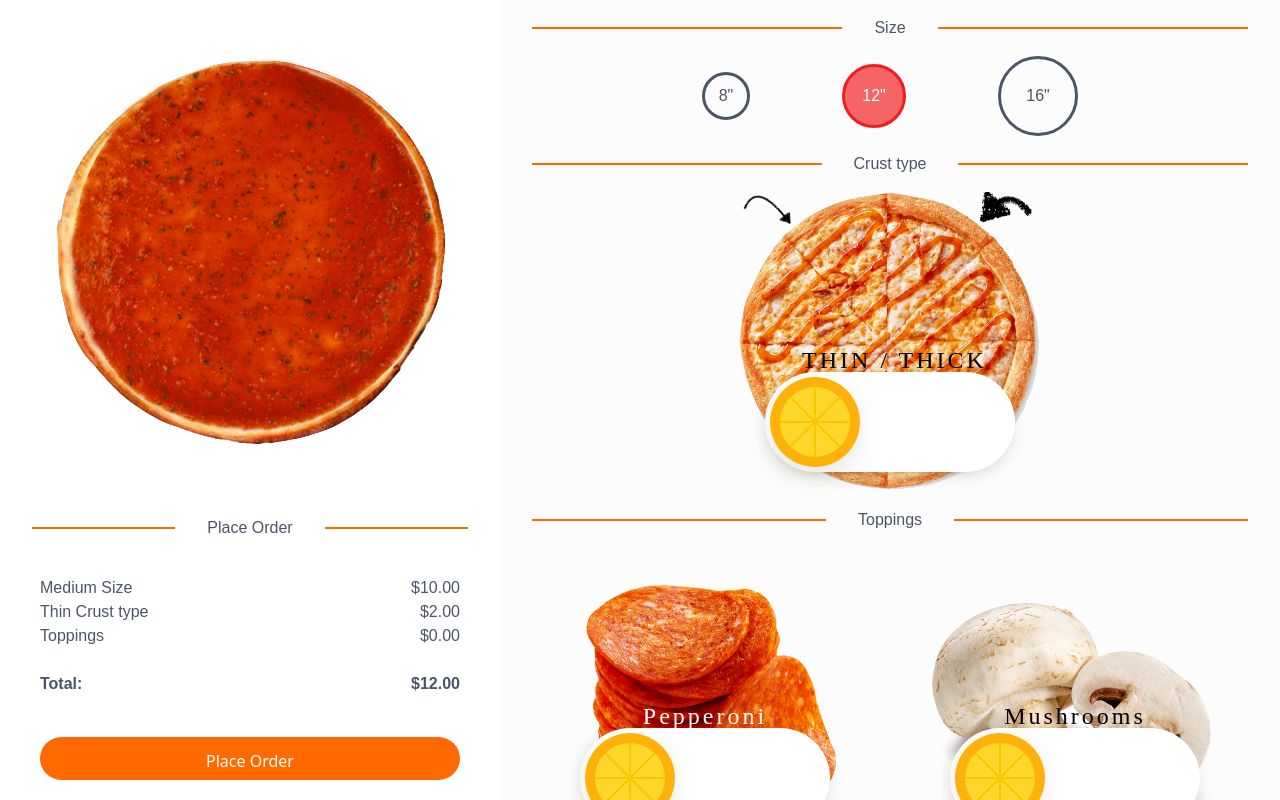
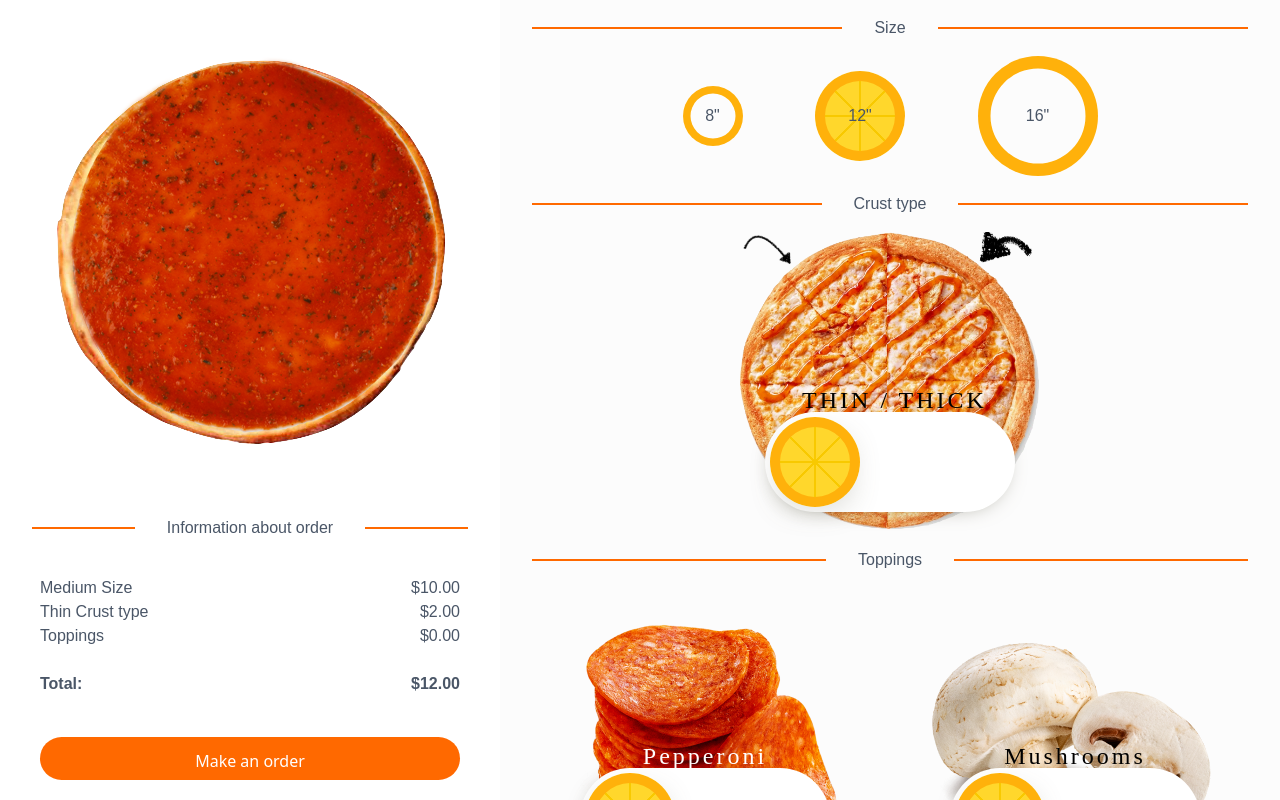
Before and after one commit to fosemberg/pizza-order, a React (Create React App) app in the folder front/: page / in a window 1280 px wide. Built offline with nearby package versions, Linux system fonts and the light colour scheme; a web font is replaced by a local one.

Commit message:
change images, fix texts

```diff
--- a/front/src/components/PizzaToggle/index.scss
+++ b/front/src/components/PizzaToggle/index.scss
@@ -315,7 +315,7 @@ $pepper: #4cad7b;
     z-index:999;
   }
 
-  .PizzaToggle__shadow {
+  &__shadow {
     position:absolute;
     z-index:0;
     width:10px;
@@ -330,7 +330,7 @@ $pepper: #4cad7b;
     animation:flipback 0.25s linear 1 forwards;
   }
 
-  .PizzaToggle__pizza {
+  &__pizza {
     position:absolute;
     left:5px;
     top:5px;
@@ -350,8 +350,9 @@ $pepper: #4cad7b;
         transform:translateX(0px) scale(1);
       }
     }
+  }
 
-    .PizzaToggle__inner{
+  &__inner {
     position:absolute;
     width:100%;
     height:100%;
@@ -359,8 +360,8 @@ $pepper: #4cad7b;
     box-shadow:inset 0 0 0 10px $crust;
     border-radius:100%;
   }
-  }
-  input{
+
+  input {
     &:checked ~ .PizzaToggle__shadow{
       animation:shadowslide 0.75s linear 1 forwards;
       @keyframes shadowslide{
--- a/front/src/containers/OrderButton/index.tsx
+++ b/front/src/containers/OrderButton/index.tsx
@@ -27,7 +27,7 @@ const OrderButton: React.FC = () => {
       }}
       className="OrderButton"
     >
-      Place Order
+      Make an order
     </button>
   );
 };
--- a/front/src/containers/PizzaDisplay/index.tsx
+++ b/front/src/containers/PizzaDisplay/index.tsx
@@ -9,7 +9,7 @@ import './index.scss'
 const PizzaDisplay: React.FC = () => (
   <div className="PizzaDisplay">
     <PizzaPreview />
-    <Divider text="Place Order" />
+    <Divider text="Information about order" />
     <OrderSection />
   </div>
 )
--- a/front/src/containers/SizePicker/index.scss
+++ b/front/src/containers/SizePicker/index.scss
@@ -1,5 +1,6 @@
-$red: #f56565;
-$dark-gray: #4a5667;
+$cheese:#FFD72C;
+$t: transparent;
+$crust: #FFB10B;
 
 .SizePicker {
   width: 100%;
@@ -18,7 +19,6 @@ $dark-gray: #4a5667;
 
   &__size-dish {
     align-items: center;
-    border: 0.2rem solid $dark-gray;
     border-radius: 50%;
     cursor: pointer;
     display: flex;
@@ -26,24 +26,29 @@ $dark-gray: #4a5667;
     transition: all 0.2s;
 
     &--small {
-      min-height: 3rem;
-      min-width: 3rem;
+      height: 60px;
+      width: 60px;
+        box-shadow: inset 0 0 0 7.5px $crust;
     }
 
     &--medium {
-      min-height: 4rem;
-      min-width: 4em;
+      height: 90px;
+      width: 90px;
+        box-shadow: inset 0 0 0 10px $crust;
     }
 
     &--large {
-      min-height: 5rem;
-      min-width: 5rem;
+      height: 120px;
+      width: 120px;
+        box-shadow:inset 0 0 0 12.5px $crust;
     }
 
     &.active {
-      background: $red;
-      border: 0.2rem solid darken($red, 15%);
-      color: white;
+      background: linear-gradient(45deg, $t, $t 49%, darken($cheese, 10%) 49%, darken($cheese, 10%) 51%, $t 51%),
+      linear-gradient(-45deg, $t, $t 49%, darken($cheese, 10%) 49%, darken($cheese, 10%) 51%, $t 51%),
+      linear-gradient(90deg, $t, $t 49%, darken($cheese, 10%) 49%, darken($cheese, 10%) 51%, $t 51%),
+      linear-gradient(180deg, $t, $t 49%, darken($cheese, 10%) 49%, darken($cheese, 10%) 51%, $t 51%), $cheese;
+      border-radius:100%;
     }
   }
 }
--- a/front/src/containers/ToppingsPicker/index.tsx
+++ b/front/src/containers/ToppingsPicker/index.tsx
@@ -30,8 +30,8 @@ const ToppingsPicker: React.FC = () => {
       newToppings.length > order.toppings.length
     ) {
       setModalContent({
-        header: 'Topping Limit',
-        body: `The maximum of toppings for ${order.size} size: ${maximumToppings}`,
+        header: 'Toppings Limit',
+        body: `The maximum of toppings for the ${order.size} size is ${maximumToppings}.`,
       });
       setIsModalShow(true);
     } else {
--- a/front/src/utils/index.ts
+++ b/front/src/utils/index.ts
@@ -27,7 +27,7 @@ export const classList = (classes: object) => {
 export const getRemoveToppingsModalContent = (order: Order, size: string): ModalContent => {
   const { maximumToppings } = orderSizeInfo[size]
   return ({
-    header: 'Topping Limit',
-    body: `Please, remove ${order.toppings.length - maximumToppings} toppings. The maximum of toppings for ${order.size} size: ${maximumToppings}, but your current topping: ${order.toppings.length}`,
+    header: 'Toppings Limit',
+    body: `Please, remove ${order.toppings.length - maximumToppings} toppings. The maximum of toppings for the ${order.size} size is ${maximumToppings}, but the current number is ${order.toppings.length}.`,
   })
 }
```
Also changed, not shown: front/public/toggles/sausage.png, front/public/toggles/spinach.png. Lines whose indentation alone changed are shown as unchanged.
